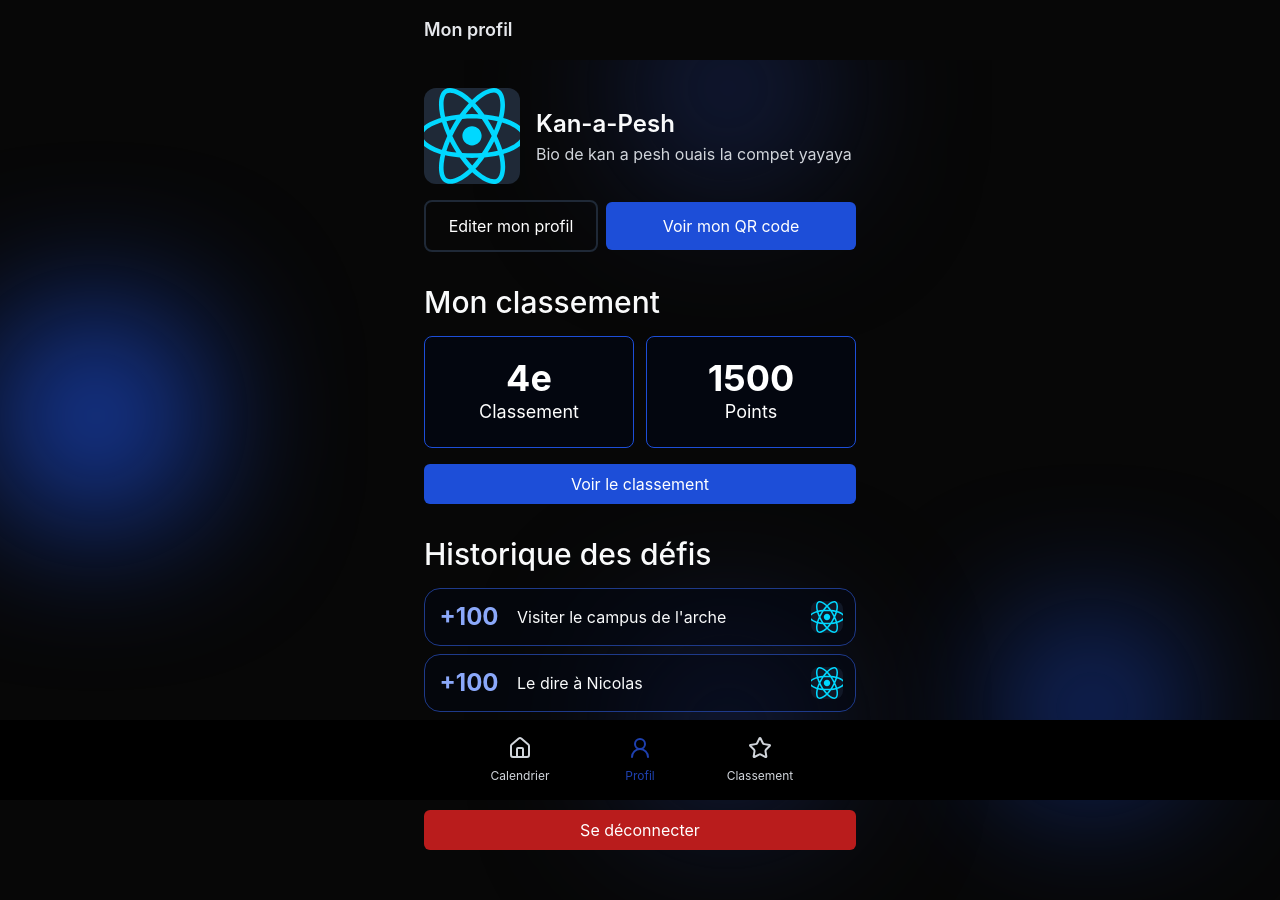
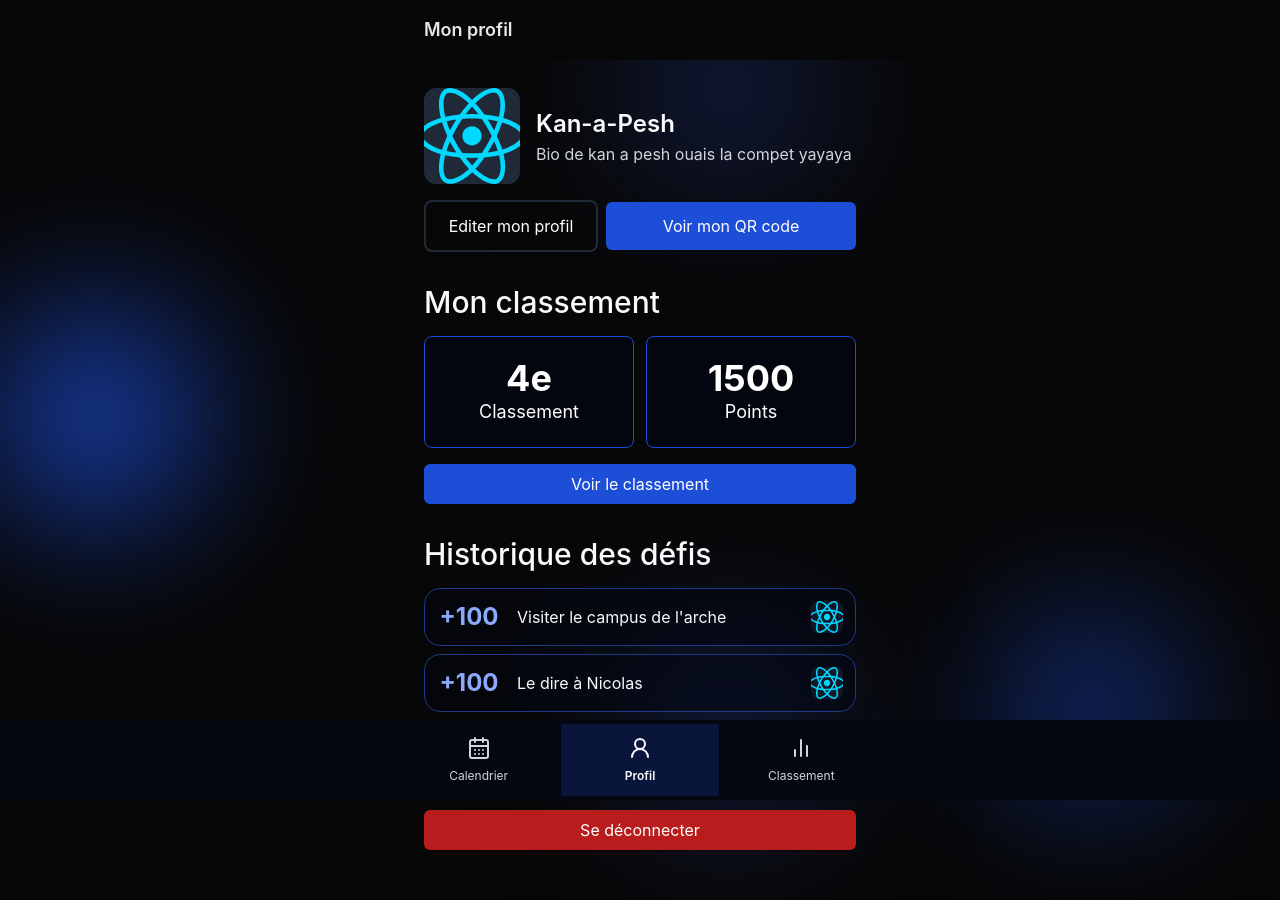
Before and after one commit to La-404-Devinci/advent-daily-frontend, a React (Vite) app: page /me in a window 1280 px wide. Shown: the top 900 px of the page. Built offline with nearby package versions, Linux system fonts and the light colour scheme.

Commit message:
chore: upgrade menu ui

```diff
--- a/src/components/layout/menu.jsx
+++ b/src/components/layout/menu.jsx
@@ -1,4 +1,4 @@
-import { Home, Star, UserRound } from "lucide-react";
+import { CalendarDays, ChartNoAxesColumn, UserRound } from "lucide-react";
 import { useLocation } from "react-router-dom";
 import { cn } from "../../libs/functions";
 
@@ -6,7 +6,7 @@ const Items_NavBar = [
   {
     title: "Calendrier",
     path: "/calendar",
-    icon: <Home className="w-6 h-6" />,
+    icon: <CalendarDays className="w-6 h-6" />,
   },
   {
     title: "Profil",
@@ -16,7 +16,7 @@ const Items_NavBar = [
   {
     title: "Classement",
     path: "/leaderboard",
-    icon: <Star className="w-6 h-6" />,
+    icon: <ChartNoAxesColumn className="w-6 h-6" />,
   },
 ];
 
@@ -25,17 +25,19 @@ export default function Menu() {
   const pathname = useLocation().pathname;
 
   return (
-    <nav className="fixed bottom-0 left-0 z-50 flex items-center justify-between w-full h-20 px-4 m-auto text-gray-300 bg-black sm:left-1/2 sm:-translate-x-1/2">
-      <ul className="flex items-center justify-between max-w-[30rem] gap-2 mx-auto">
+    <nav className="fixed bottom-0 left-0 z-50 flex items-center justify-between w-full
+      h-20 px-4 m-auto text-gray-300 bg-gray-950 sm:left-1/2 sm:-translate-x-1/2"
+    >
+      <ul className="flex items-center justify-between gap-1 w-full max-w-[30rem] mx-auto">
         {Items_NavBar.map((item) => (
-          <li key={`menu:${item.title}`} className="w-28 h-full">
+          <li key={`menu:${item.title}`} className="flex-1 h-full">
             <a
               href={item.path}
               className={cn(
-                "flex flex-col items-center gap-2 p-3 text-xl rounded-md",
+                "flex flex-col items-center gap-2 py-3 text-xl",
                 pathname.includes(item.path)
-                  ? "text-blue-800"
-                  : "hover:bg-blue-950 hover:bg-opacity-40"
+                  ? "text-gray-50 bg-blue-800/25 font-semibold"
+                  : "hover:bg-blue-950/25"
               )}
             >
               {item.icon}
```
